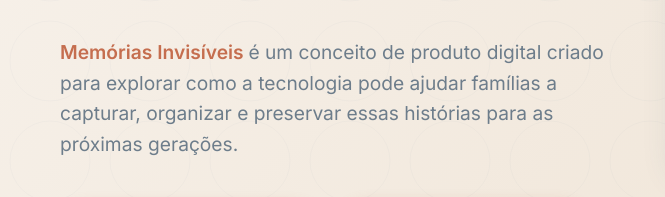
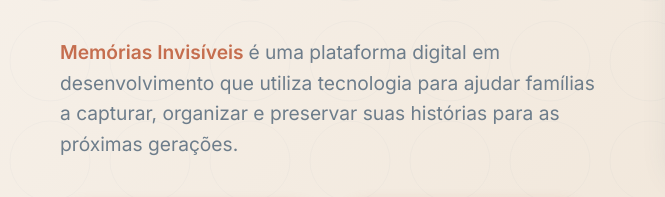
Before and after one commit to MCLG1661/Memorias-Invisiveis-Preservando-Historias-Antes-Que-Se-Apaguem, a plain HTML site: page index.html in a window 1280 px wide. Shown: the part 589-786 px from the top of the page, 0-665 px from the left. Drawn offline with nearby package versions, Linux system fonts and the light colour scheme; grey boxes are pictures that could not be loaded.

Commit message:
Strengthen product positioning in hero section

```diff
--- a/index.html
+++ b/index.html
@@ -124,10 +124,10 @@
                         Memórias Invisíveis
                     </span>
 
-                    é um conceito de produto digital criado para
-                    explorar como a tecnologia pode ajudar famílias
-                    a capturar, organizar e preservar essas histórias
-                    para as próximas gerações.
+                    é uma plataforma digital em desenvolvimento que
+                    utiliza tecnologia para ajudar famílias a capturar,
+                    organizar e preservar suas histórias para as
+                    próximas gerações.
 
                 </p>
 
```
